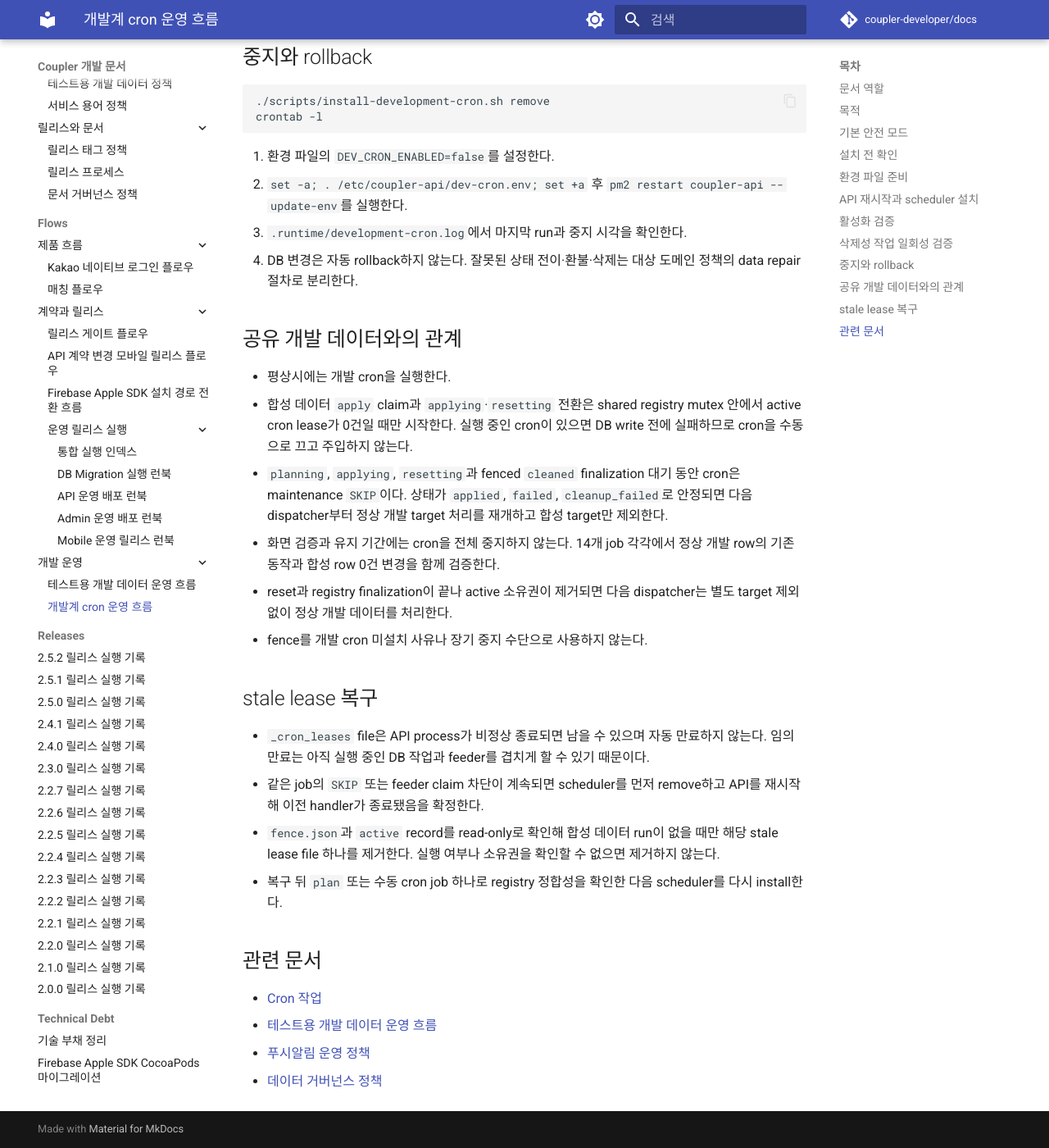
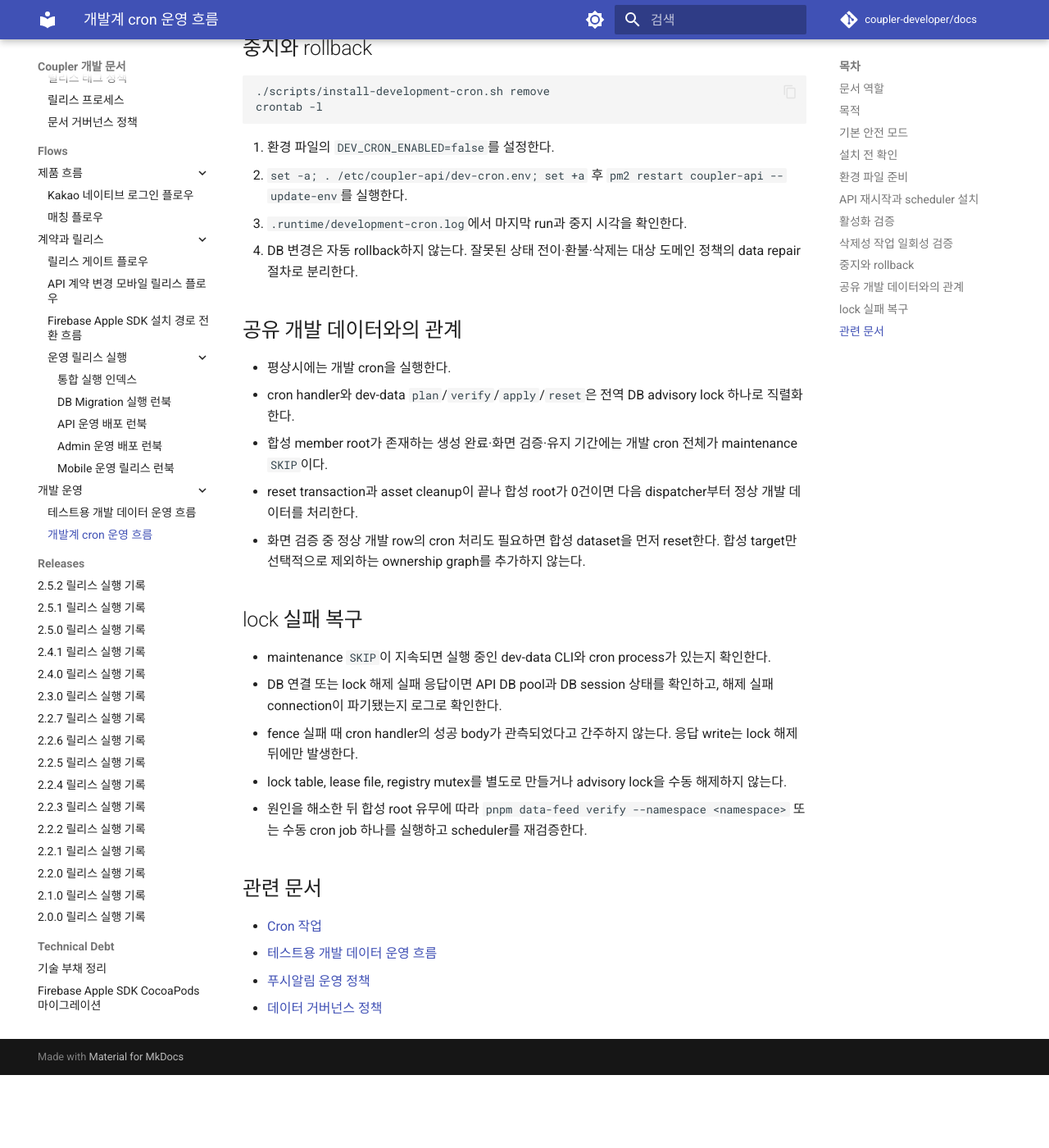
Before and after one commit to coupler-developer/docs, an MkDocs documentation site: the page built from content/flows/cross-project/development-cron-operation-flow.md, in a window 1280 px wide and 1400 px high, scrolled down 3846 px. Shown: the whole window at 82% size. Built offline with MkDocs 1.6.1 and Material for MkDocs 9.7.7, drawn with Linux system fonts in a browser that asks for light colours; comment, search, counter and statistics services are not loaded; after the commit the page ends 5157 px from its top, so only the background shows below that; some of the changed text lies outside the part shown.

Commit message:
docs: 개발 cron 격리 운영 절차 단순화
Reason:
- registry lease와 합성 target 필터 절차가 전역 DB lock 기반 cron 구현과 일치하지 않음

Changes:
- dev-data CLI와 cron이 하나의 MySQL advisory lock을 공유하도록 설명
- 합성 root 존재 시 전체 maintenance, lock 해제 뒤 응답, 불명확 connection 파기 기준을 명시
- registry directory·lease 복구·target별 제외 절차를 제거

How:
- cron architecture의 불변조건과 설치·검증·복구 flow를 동일한 실행 경계로 정렬

Tests:
- yarn verify 통과 (17 tasks)

````diff
--- a/content/architecture/cron-jobs.md
+++ b/content/architecture/cron-jobs.md
@@ -180,19 +180,27 @@ GET /admin/cron/cleanupOldProfileVersions
 - `coupler-api/ops/cron/development.crontab`은 1분마다 단일 dispatcher를 실행하고, dispatcher가 `Asia/Seoul` 기준 due job을 manifest 순서대로 실행한다. 서로 다른 job도 같은 매칭·미팅 행을 변경할 수 있으므로 병렬 실행하지 않는다.
 - dispatcher는 loopback URL만 허용하고 `x-dev-cron-token` 비밀 헤더로 API에 인증한다. 토큰은 repository나 crontab에 넣지 않고 mode `600`의 `/etc/coupler-api/dev-cron.env`에서 API와 dispatcher가 함께 읽는다.
 - `flock`으로 이전 run이 끝나지 않은 동안 다음 dispatcher의 중복 실행을 막는다.
-- API는 handler가 반환한 작업이 끝날 때까지 job별 Run Registry lease를 유지한다. 같은 job의 중복 호출은 idempotent success와 `x-dev-cron-result: already-running`으로 건너뛰고, feeder는 active cron lease가 하나라도 있으면 apply claim을 시작하지 않는다.
-- cron fence 확인·lease 생성과 feeder claim·`applying`·`resetting` 전환은 같은 짧은 registry mutex 안에서 수행해 확인 직후 상대 작업이 진입하는 경쟁 조건을 차단한다.
+- API는 handler가 반환한 작업이 끝날 때까지 dev-data CLI와 같은 전역 MySQL advisory lock을 유지한다. lock을
+  획득하지 못하면 handler를 실행하지 않고 `x-dev-cron-result: maintenance`로 건너뛴다.
 - installer는 repository `.runtime`을 mode `700`, log·lock을 mode `600`으로 준비한다. dispatcher log는 10 MiB에서 최근 파일 하나로 회전한다.
 - 개발 cron 문맥에서는 `DEV_CRON_EXTERNAL_DELIVERY_ENABLED=false`를 기본값으로 사용해 FCM 외부 전송만 차단한다. 화면 검증에 필요한 `t_alarm`과 도메인 상태 변경은 유지한다.
 - `autoDeleteMember`, `cleanupOldProfileVersions`는 `DEV_CRON_DESTRUCTIVE_ENABLED=false`에서 scheduler 대상과 API handler 양쪽이 fail-closed한다.
 - `DEV_CRON_*` 설정은 production startup에서 거부한다. 운영 cron의 실행 방식과 환경은 이 개발계 설정으로 변경하지 않는다.
-- 개발 cron은 active namespace 소유권에서 합성 회원과 연결 meeting을 읽고 14개 job에 `REAL_ONLY` target policy를 적용한다. 정상 개발 데이터는 처리하고 합성 member·match·meeting·reservation·profile은 변경하지 않는다.
-- 합성 데이터가 `planning`, `applying`, `resetting`이거나 fenced `cleaned` finalization 대기 상태이면 idempotent success와 `x-dev-cron-result: maintenance`를 반환하고 dispatcher는 `SKIP`으로 기록한다. `applied`, `failed`, `cleanup_failed`에서는 cron을 멈추지 않고 합성 target만 제외한다.
-- registry 소유권이 없는 합성 root나 읽을 수 없는 registry는 handler 전에 fail-closed한다. 데이터 주입을 위해 crontab 전체를 직접 끄거나 소유권 실패를 `ALL_TARGETS`로 우회하지 않는다.
+- 합성 member root가 한 건이라도 존재하면 모든 개발 cron handler를 실행하지 않고 maintenance `SKIP`한다.
+  합성 target 소유권 graph나 job별 lease를 cron에 복제하지 않는다.
+- 합성 root가 없을 때만 정상 개발 데이터를 대상으로 handler를 실행한다. DB 연결·root 확인·lock 해제에 실패하면
+  성공이나 maintenance로 완화하지 않고 `CRON_DEV_DATA_FENCE_UNAVAILABLE`로 실패한다.
+- 공통 exact parser는 lock 결과를 number `0|1`, 합성 root count를 단일 row의 0 이상 number safe integer로만
+  허용한다. 문자열·boolean·null·array를 강제 변환하지 않는다. handler가 작성한 HTTP 응답은 메모리에 지연하고
+  advisory lock 해제가 number `1`로 성공한 뒤에만 실제 response로 내보낸다.
+- `GET_LOCK` query 실패나 malformed 결과로 소유 여부가 불명확한 connection은 pool에 반환하지 않고 파기한다.
+  정확한 `GET_LOCK=0`만 미소유 connection으로 반환한다.
+- advisory lock 해제 실패와 정확한 해제 뒤 pool 반환 실패는 모두 connection을 파기하고 fence 오류로 처리한다.
+  handler가 `undefined` 같은 non-Error로 reject해도 지연된 성공 응답은 재생하지 않는다.
 
 설치·검증·삭제성 작업의 일회성 실행과 rollback은 [개발계 cron 운영 흐름](../flows/cross-project/development-cron-operation-flow.md)을 따른다.
 
 ## 관련 문서
 
-- 공유 개발계 합성 데이터 유지 기간의 목표 cron fence 기준: [테스트용 개발 데이터 정책](../policy/development-test-data-policy.md)
+- 공유 개발계 합성 데이터 유지 기간의 cron 안전 기준: [테스트용 개발 데이터 정책](../policy/development-test-data-policy.md)
 - 개발계 cron 설치·검증·rollback: [개발계 cron 운영 흐름](../flows/cross-project/development-cron-operation-flow.md)
--- a/content/flows/cross-project/development-cron-operation-flow.md
+++ b/content/flows/cross-project/development-cron-operation-flow.md
@@ -22,10 +22,10 @@
 | `DEV_CRON_BASE_URL` | `http://127.0.0.1:3002` | 같은 EC2의 API만 호출 |
 | `DEV_CRON_EXTERNAL_DELIVERY_ENABLED` | `false` | cron 문맥의 실제 FCM 전송 차단 |
 | `DEV_CRON_DESTRUCTIVE_ENABLED` | `false` | 회원 자동삭제·오래된 프로필 삭제 차단 |
-| `DEV_DATA_CRON_FENCE_ENABLED` | `true` | 합성 target 제외와 변경 구간 maintenance `SKIP` 강제 |
-| `DEV_DATA_REGISTRY_DIR` | private 절대 경로 | feeder 소유권 index와 cron lease 공유 |
 
 개발 cron이 변경하는 DB 상태, 키 환불, 예약 매칭, 내부 알람 row는 실제 QA 대상이다. 외부 FCM만 차단된다고 해서 DB write가 dry-run이 되는 것은 아니다.
+API는 기존 DB configuration으로 dev-data CLI와 같은 전역 advisory lock을 사용하고, 합성 member root가 존재하는
+동안 모든 handler를 maintenance `SKIP`한다.
 
 ## 설치 전 확인
 
@@ -40,9 +40,7 @@
 ```sh
 PNPM_BIN="$(command -v pnpm)"
 DEV_CRON_TOKEN="$(openssl rand -hex 32)"
-DEV_DATA_REGISTRY_DIR=/home/projects/ritzy/.dev-data-registry
 sudo install -d -m 755 /etc/coupler-api
-install -d -m 700 "$DEV_DATA_REGISTRY_DIR"
 sudo install -m 600 -o "$USER" -g "$(id -gn)" /dev/null /etc/coupler-api/dev-cron.env
 printf '%s\n' \
   'NODE_ENV=development' \
@@ -51,8 +49,6 @@ printf '%s\n' \
   'DEV_CRON_BASE_URL=http://127.0.0.1:3002' \
   'DEV_CRON_EXTERNAL_DELIVERY_ENABLED=false' \
   'DEV_CRON_DESTRUCTIVE_ENABLED=false' \
-  'DEV_DATA_CRON_FENCE_ENABLED=true' \
-  "DEV_DATA_REGISTRY_DIR=$DEV_DATA_REGISTRY_DIR" \
   "PNPM_BIN=$PNPM_BIN" > /etc/coupler-api/dev-cron.env
 chmod 600 /etc/coupler-api/dev-cron.env
 ```
@@ -68,7 +64,6 @@ pnpm install --frozen-lockfile
 set -a
 . /etc/coupler-api/dev-cron.env
 set +a
-pnpm data-feed init-registry
 pm2 restart coupler-api --update-env
 pm2 save
 
@@ -77,7 +72,6 @@ crontab -l
 ```
 
 - installer는 기존 crontab을 보존하고 `BEGIN/END COUPLER DEVELOPMENT CRON` marker 구간만 원자적으로 교체한다.
-- `init-registry`는 DB를 열거나 변경하지 않고 private registry의 최초 directory와 빈 fence만 만든다. fence가 없는데 active record가 있으면 자동 복구하지 않고 중단한다.
 - `ops/cron/development.crontab`의 단일 1분 dispatcher와 `flock`만 설치한다.
 - endpoint별 cron 표현식은 `lib/development-cron-schedule.ts`가 소유한다.
 - installer는 `.runtime` directory를 mode `700`, log와 `flock` file을 mode `600`으로 만들고 symlink·비정규 파일이면 중단한다. log는 runner가 10 MiB에서 `.1` 하나로 회전한다.
@@ -99,11 +93,21 @@ pm2 logs coupler-api --lines 100 --nostream
 - cron 대상 내부 알람과 상태 전이는 생성되지만 Firebase 전송 성공 로그는 없다.
 - `DEV_CRON_DESTRUCTIVE_ENABLED=false`에서 두 삭제성 endpoint가 `CRON_DEVELOPMENT_DESTRUCTIVE_DISABLED`로 거부된다.
 - 같은 minute run이 겹치면 두 번째 dispatcher가 `flock`으로 실행되지 않는다.
-- 같은 job의 이전 handler가 아직 끝나지 않았으면 다음 호출은 idempotent success와 `x-dev-cron-result: already-running`을 반환하고 dispatcher는 `SKIP`으로 기록하며 DB query를 다시 시작하지 않는다.
-- active run이 `applied`이면 합성 target은 0건 변경되고 같은 조건의 정상 개발 target은 기존 도메인 규칙대로 변경된다.
-- active run이 `planning`, `applying`, `resetting`이거나 fenced `cleaned` finalization 대기 상태이면 `x-dev-cron-result: maintenance`를 반환하고 dispatcher는 실패가 아닌 `SKIP`으로 기록한다.
-- Run Registry 소유권이 없는 합성 member root를 발견하면 handler와 DB write를 시작하지 않고 `CRON_DEV_DATA_FENCE_UNAVAILABLE`로 실패한다.
-- dispatcher 요청은 최대 45초에 중단되지만, 서버 handler가 계속 실행 중이면 job lease는 실제 promise가 끝날 때까지 남아 다음 중복 호출과 feeder claim을 차단한다.
+- 다른 cron handler나 dev-data CLI가 전역 DB lock을 보유하면 `x-dev-cron-result: maintenance`를 반환하고
+  dispatcher는 `SKIP`으로 기록한다.
+- 합성 member root가 존재하면 정상 개발 target을 포함한 handler 전체를 시작하지 않고 maintenance `SKIP`한다.
+- 합성 root가 없으면 정상 개발 데이터를 기존 도메인 규칙대로 처리하고 handler promise가 끝날 때까지 lock을
+  유지한다.
+- handler의 status/header/body/end 호출은 lock 해제 성공 전까지 지연한다. 공통 exact parser가 lock의 number
+  `0|1`, root count의 0 이상 number safe integer 외 값을 거부한다. 결과가 malformed이거나 `RELEASE_LOCK`이
+  number `1`이 아니면 이미 성공 응답을 보낸 것으로 처리하지 않고 fence 오류로 실패한다.
+- `GET_LOCK` query 실패·malformed 결과는 lock 소유 여부 불명으로 보고 connection을 파기한다. 정확한 `0`일 때만
+  미소유 connection을 pool에 반환한다. 정확한 해제 뒤 pool 반환이 실패해도 connection을 파기하고 실패한다.
+- handler가 `undefined`를 포함한 어떤 값으로 reject해도 실패로 기록하며 지연한 성공 응답은 재생하지 않는다.
+- DB 연결, 합성 root 확인 또는 lock 해제가 실패하면 handler를 시작하지 않거나 성공으로 기록하지 않고
+  `CRON_DEV_DATA_FENCE_UNAVAILABLE`로 실패한다.
+- dispatcher 요청은 최대 45초에 중단되지만 서버 handler가 계속 실행 중이면 advisory lock은 실제 promise가
+  끝날 때까지 유지되어 다른 cron과 dev-data CLI의 DB 작업을 차단한다.
 
 ## 삭제성 작업 일회성 검증
 
@@ -130,18 +134,21 @@ crontab -l
 ## 공유 개발 데이터와의 관계
 
 - 평상시에는 개발 cron을 실행한다.
-- 합성 데이터 `apply` claim과 `applying`·`resetting` 전환은 shared registry mutex 안에서 active cron lease가 0건일 때만 시작한다. 실행 중인 cron이 있으면 DB write 전에 실패하므로 cron을 수동으로 끄고 주입하지 않는다.
-- `planning`, `applying`, `resetting`과 fenced `cleaned` finalization 대기 동안 cron은 maintenance `SKIP`이다. 상태가 `applied`, `failed`, `cleanup_failed`로 안정되면 다음 dispatcher부터 정상 개발 target 처리를 재개하고 합성 target만 제외한다.
-- 화면 검증과 유지 기간에는 cron을 전체 중지하지 않는다. 14개 job 각각에서 정상 개발 row의 기존 동작과 합성 row 0건 변경을 함께 검증한다.
-- reset과 registry finalization이 끝나 active 소유권이 제거되면 다음 dispatcher는 별도 target 제외 없이 정상 개발 데이터를 처리한다.
-- fence를 개발 cron 미설치 사유나 장기 중지 수단으로 사용하지 않는다.
+- cron handler와 dev-data `plan`/`verify`/`apply`/`reset`은 전역 DB advisory lock 하나로 직렬화한다.
+- 합성 member root가 존재하는 생성 완료·화면 검증·유지 기간에는 개발 cron 전체가 maintenance `SKIP`이다.
+- reset transaction과 asset cleanup이 끝나 합성 root가 0건이면 다음 dispatcher부터 정상 개발 데이터를 처리한다.
+- 화면 검증 중 정상 개발 row의 cron 처리도 필요하면 합성 dataset을 먼저 reset한다. 합성 target만 선택적으로
+  제외하는 ownership graph를 추가하지 않는다.
 
-## stale lease 복구
+## lock 실패 복구
 
-- `_cron_leases` file은 API process가 비정상 종료되면 남을 수 있으며 자동 만료하지 않는다. 임의 만료는 아직 실행 중인 DB 작업과 feeder를 겹치게 할 수 있기 때문이다.
-- 같은 job의 `SKIP` 또는 feeder claim 차단이 계속되면 scheduler를 먼저 remove하고 API를 재시작해 이전 handler가 종료됐음을 확정한다.
-- `fence.json`과 `active` record를 read-only로 확인해 합성 데이터 run이 없을 때만 해당 stale lease file 하나를 제거한다. 실행 여부나 소유권을 확인할 수 없으면 제거하지 않는다.
-- 복구 뒤 `plan` 또는 수동 cron job 하나로 registry 정합성을 확인한 다음 scheduler를 다시 install한다.
+- maintenance `SKIP`이 지속되면 실행 중인 dev-data CLI와 cron process가 있는지 확인한다.
+- DB 연결 또는 lock 해제 실패 응답이면 API DB pool과 DB session 상태를 확인하고, 해제 실패 connection이
+  파기됐는지 로그로 확인한다.
+- fence 실패 때 cron handler의 성공 body가 관측되었다고 간주하지 않는다. 응답 write는 lock 해제 뒤에만 발생한다.
+- lock table, lease file, registry mutex를 별도로 만들거나 advisory lock을 수동 해제하지 않는다.
+- 원인을 해소한 뒤 합성 root 유무에 따라 `pnpm data-feed verify --namespace <namespace>` 또는 수동 cron job
+  하나를 실행하고 scheduler를 재검증한다.
 
 ## 관련 문서
 
````
